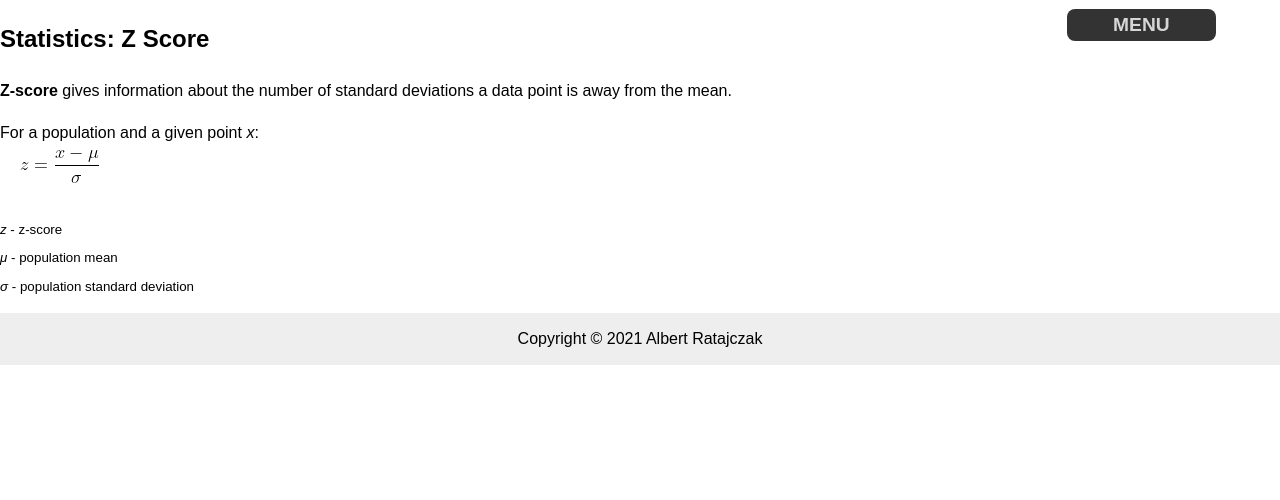
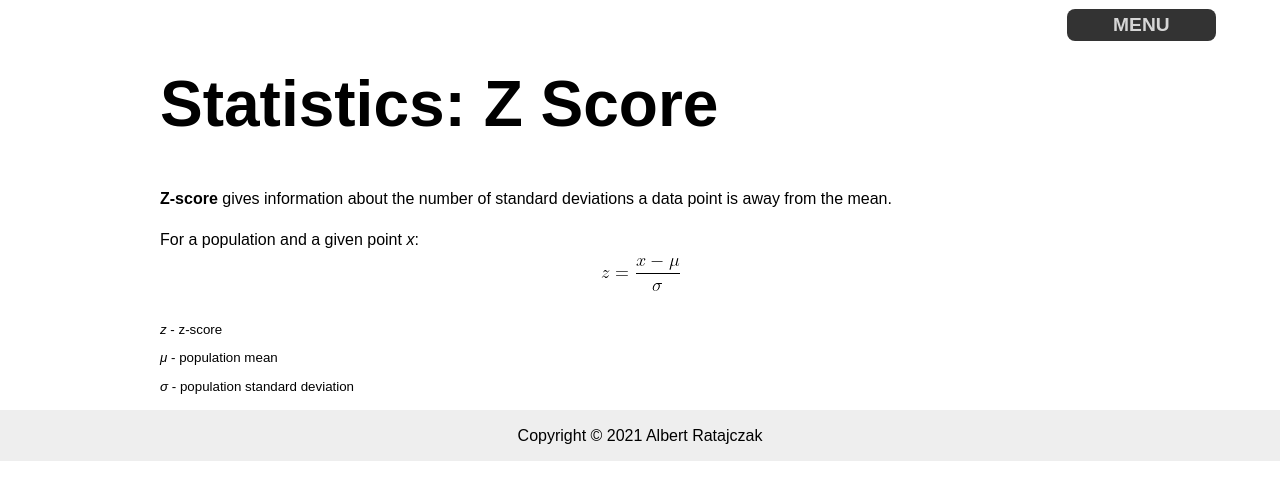
Before and after one commit to AlbertRtk/albertrtk.github.io, a Jekyll site: the page built from _handbook/z-score.md, in a window 1280 px wide. Shown: the top 500 px of the page. Built offline with Jekyll 4.4.1, drawn with Linux system fonts in a browser that asks for light colours.

Commit message:
handbook up

```diff
--- a/_layouts/handbookpage.html
+++ b/_layouts/handbookpage.html
@@ -1,6 +1,8 @@
 ---
 layout: default
 ---
-<h1>{{ page.section | capitalize }}: {{ page.title }}</h1>
-
-{{ content }}
+<div class="post">
+  <h1 class="section-title">{{ page.section | capitalize }}: {{ page.title }}</h1>
+  <br />
+  {{ content }}
+</div>
```
Also changed, not shown: 6 other files.
